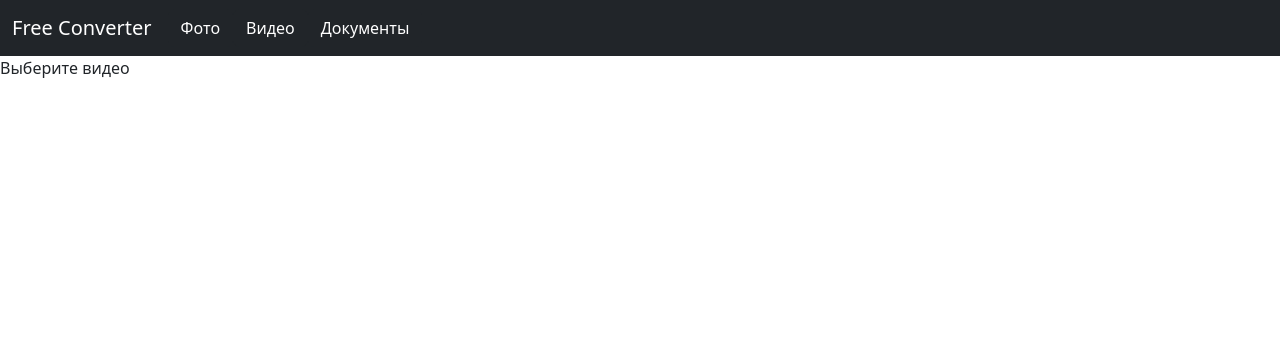
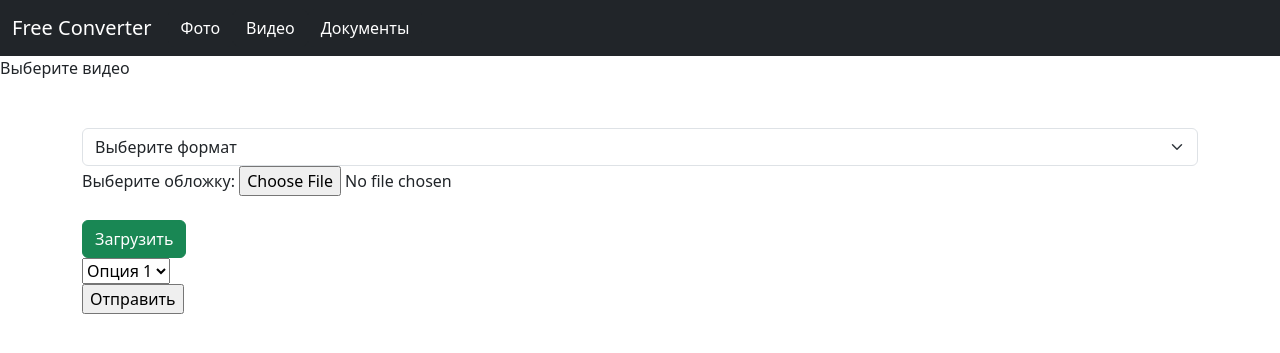
Before and after one commit to GarikSukiasyan/converter_flask, a Flask app: page /videos in a window 1280 px wide. Shown: the top 353 px of the page. Run offline with Flask 3, Linux system fonts and the light colour scheme; some libraries are stand-ins or nearby versions.

Commit message:
Начал работу над views_video.py

```diff
--- a/app/templates/videos.html
+++ b/app/templates/videos.html
@@ -4,4 +4,29 @@
 
 {% block body %}
 Выберите видео
+    <div class="container mt-5">
+        <form method="post" enctype=multipart/form-data>
+            <!-- Bootstrap select -->
+             <select name="text" id="format_video" class="form-select" aria-label="Default select example">
+                  <option selected>Выберите формат</option>
+                  <option value="1">mp4</option>
+                  <option value="2">avi</option>
+                  <option value="3">gif</option>
+            </select>
+
+            Выберите обложку:
+            <input type=file name=file>
+            <br><br>
+            <input type="submit" class="btn btn-success" value="Загрузить"><br>
+        </form>
+
+        <form action="/process_select" method="post">
+            <select name="my_select">
+                <option value="option1">Опция 1</option>
+                <option value="option2">Опция 2</option>
+                <option value="option3">Опция 3</option>
+            </select>
+            <br> <input type="submit" value="Отправить">
+        </form>
+    </div>
 {% endblock %}
--- a/app/views/views_videos.py
+++ b/app/views/views_videos.py
@@ -1,7 +1,49 @@
+import os
+import random
 from app import app
-from flask import render_template
+from flask import request, flash, render_template, redirect, url_for
+from werkzeug.utils import secure_filename
 
 
-@app.route('/videos')
-def videos():
+# папка для сохранения загруженных файлов
+UPLOAD_FOLDER = 'app/static/uploadFile/'
+# расширения файлов, которые разрешено загружать
+ALLOWED_EXTENSIONS = {'mp4', 'avi', 'gif'}
+# конфигурируем Загрузку файлов
+app.config['UPLOAD_FOLDER'] = UPLOAD_FOLDER
+app.config['MAX_CONTENT_LENGTH'] = 16 * 1024 * 1024 # 16 МБ
+
+
+def allowed_file(filename):
+    """ Функция проверки расширения файла """
+    return '.' in filename and \
+           filename.rsplit('.', 1)[1].lower() in ALLOWED_EXTENSIONS
+
+
+# Функция загрузки файлов
+# https://www.youtube.com/watch?v=pPSZpCVRbvQ
+@app.route('/videos', methods=['GET', 'POST'])
+def upload_file():
+    if request.method == 'POST':
+
+        format_video = request.form.get('my_select')
+        print(format_video)
+
+        if 'file' not in request.files:
+            flash('Не могу прочитать файл')
+            return redirect(request.url)
+        file = request.files['file']
+        if file.filename == '':
+            flash('Нет выбранного файла')
+            return redirect(request.url)
+        if file and allowed_file(file.filename):
+            filename = secure_filename(file.filename)
+
+            len_files = len(os.listdir("app/static/uploadFile/"))
+            filename = int(len_files) + int(1)
+            filename = str(file.filename) + "_" + str(filename) + str(".mp4")
+
+            file.save(os.path.join(app.config['UPLOAD_FOLDER'], filename))
+            return redirect(url_for('home'), 302)
+
     return render_template("videos.html")
```
